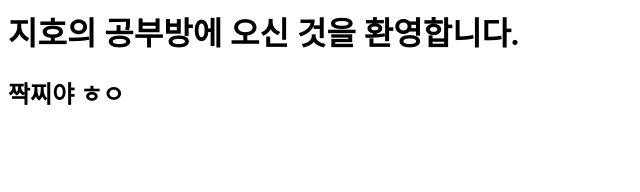
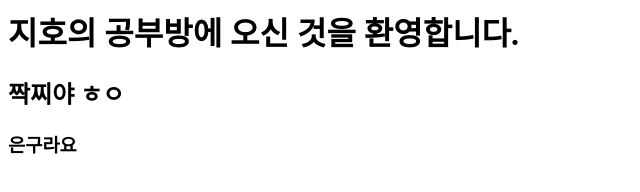
Before and after one commit to LifePlu/I-m-Genius, a plain HTML site: page index.html in a window 1280 px wide. Shown: the whole page, without its empty margins (0-640 px from the left). Drawn offline with Linux system fonts and the light colour scheme.

Commit message:
Update index.html

```diff
--- a/index.html
+++ b/index.html
@@ -5,5 +5,6 @@
 <body>
           <h1> 지호의 공부방에 오신 것을 환영합니다. </h1>
           <h2> 짝찌야 ㅎㅇ </h2>
+          <h3> 은구라요
 </body>
 </html>
```
